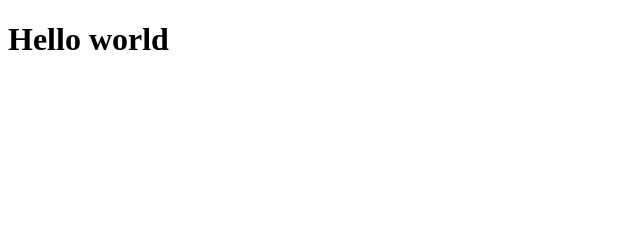
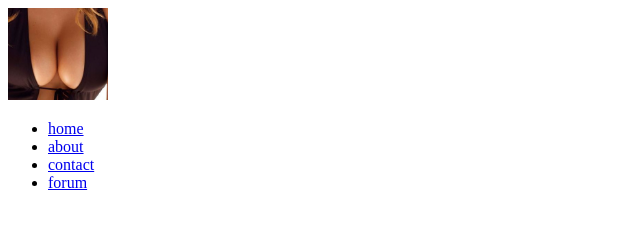
Before and after one commit to VitaliyKazal/OMFG, a plain HTML site: page index.html in a window 1280 px wide. Shown: the whole page, without its empty margins (0-640 px from the left). Drawn offline with Linux system fonts and the light colour scheme.

Commit message:
Good boobs

```diff
--- a/index.html
+++ b/index.html
@@ -2,9 +2,21 @@
 <html lang="en">
 <head>
 	<meta charset="UTF-8">
-	<title>Document</title>
+	<title>Main theme</title>
+
 </head>
 <body>
-	<h1>Hello world</h1>
+	<header>
+	<div >
+		<a href="#"><img title="Чоткие титьки" src="./images/logo1.jpg" alt="Чоткое лого" width="100"></a>
+		<ul>
+			<li><a href="#">home</a></li>
+			<li><a href="#">about</a></li>
+			<li><a href="#">contact</a></li>
+			<li><a href="#">forum</a></li>
+		</ul>
+	</div>
+	</header>
+	<h1></h1>
 </body>
 </html>
```
Also changed, not shown: images/logo1.jpg (added).
